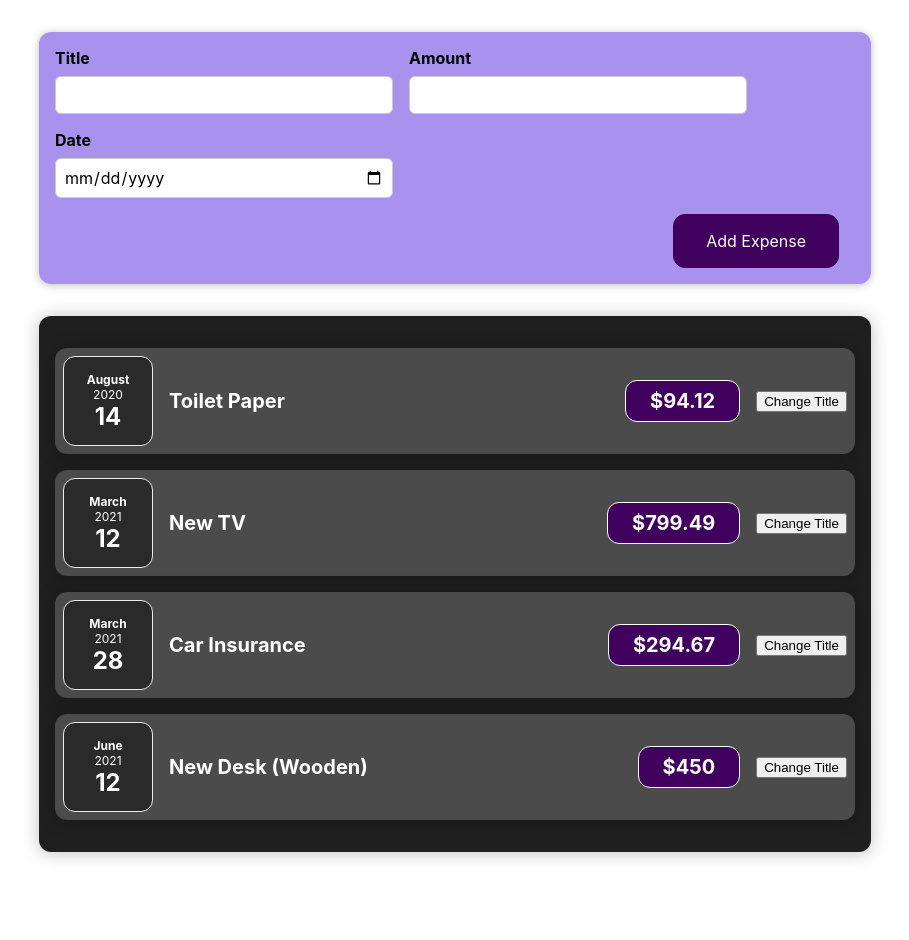
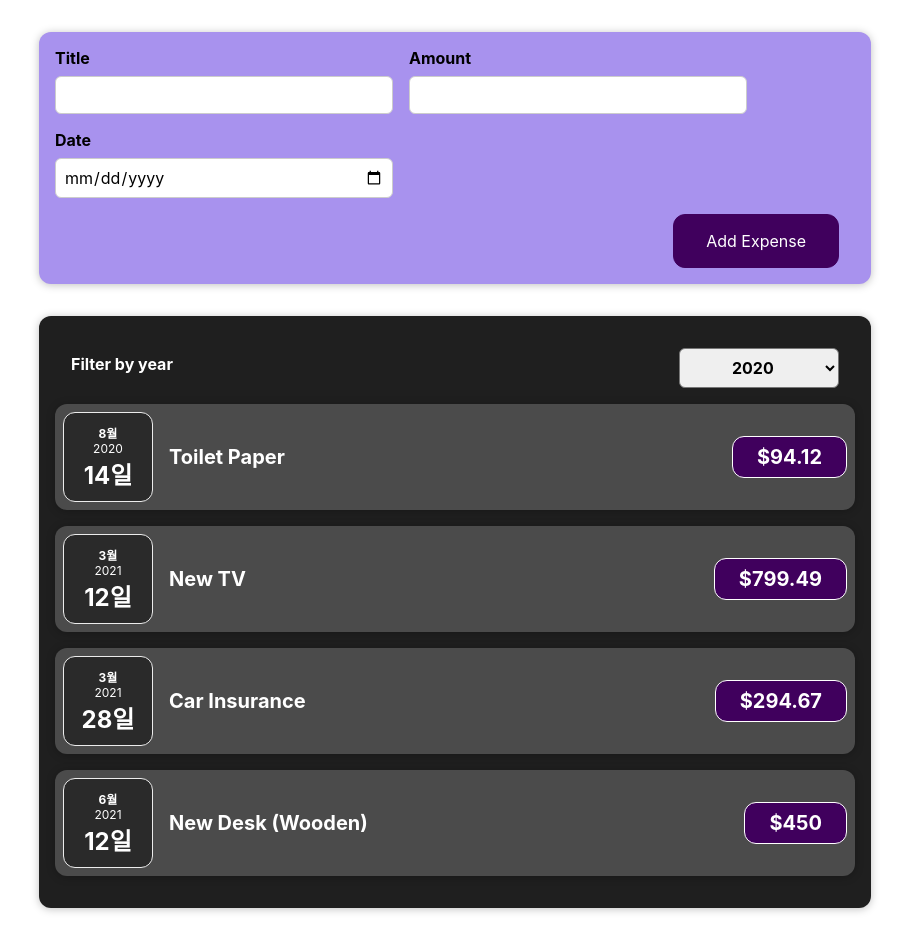
Before and after one commit to ljsToha/udemyReact_01_Expense, a React (Create React App) app: page / in a window 1280 px wide. Shown: the whole page, without its empty margins (185-1094 px from the left). Before the commit the page ends 884 px from the top, so only its background shows below. Built offline with nearby package versions, Linux system fonts and the light colour scheme.

Commit message:
완료_섹션 4: 리액트 State 및  이벤트 다루기
중요 내용
56. 이전 State에 의존하는 State 업데이트
 - setUserInput((prevState) => {return { ...prevState, enteredTitle: e.target.value };});
60. State 끌어올리기

```diff
--- a/src/App.js
+++ b/src/App.js
@@ -1,6 +1,6 @@
 import React from 'react';
+import Expenses from './components/Expenses/Expenses';
 import NewExpense from './components/NewExpense/NewExpense';
-import Expenses from './components/Expenses/Expenses';
 
 const App = () => {
   const expenses = [
@@ -25,17 +25,13 @@
     },
   ];
 
-  const addExpensHandler = (expense) => {
-    console.log('In App.js');
-    console.log(expenses);
+  const addExpenseHandler = (data) => {
+    console.log(data);
   };
   return (
     <div>
-      <NewExpense onAddExpense={addExpensHandler} />
+      <NewExpense onAddExpense={addExpenseHandler} />
       <Expenses items={expenses} />
-      {/* {expenses.map((n) => (
-        <ExpenseItem title={n.title} amount={n.amount} date={n.date} />
-      ))} */}
     </div>
   );
 };
--- a/src/components/Expenses/ExpenseDate.js
+++ b/src/components/Expenses/ExpenseDate.js
@@ -1,8 +1,9 @@
 import React from 'react';
 import './ExpenseDate.css';
+
 const ExpenseDate = (props) => {
-  const month = props.date.toLocaleString('en-US', { month: 'long' });
-  const day = props.date.toLocaleString('en-US', { day: '2-digit' });
+  const month = props.date.toLocaleString('ko-KR', { month: 'long' });
+  const day = props.date.toLocaleString('ko-KR', { day: '2-digit' });
   const year = props.date.getFullYear();
 
   return (
--- a/src/components/Expenses/ExpenseItem.js
+++ b/src/components/Expenses/ExpenseItem.js
@@ -1,21 +1,15 @@
-import React, { useState } from 'react';
+import React from 'react';
+import ExpenseDate from './ExpenseDate';
 import Card from '../UI/Card';
-import ExpenseDate from './ExpenseDate';
 import './ExpenseItem.css';
 
 const ExpenseItem = (props) => {
-  const [title, setTitle] = useState(props.title);
-  const clickHandler = () => {
-    setTitle('Updated!');
-    console.log(title);
-  };
   return (
     <Card className='expense-item'>
       <ExpenseDate date={props.date} />
       <div className='expense-item__description'>
-        <h2>{title}</h2>
+        <h2>{props.title}</h2>
         <div className='expense-item__price'>${props.amount}</div>
-        <button onClick={clickHandler}>Change Title</button>
       </div>
     </Card>
   );
--- a/src/components/Expenses/Expenses.js
+++ b/src/components/Expenses/Expenses.js
@@ -1,12 +1,19 @@
-import React from 'react';
-
+import React, { useState } from 'react';
 import Card from '../UI/Card';
 import ExpenseItem from './ExpenseItem';
+import ExpensesFilter from './ExpensesFilter';
 import './Expenses.css';
 
 const Expenses = (props) => {
+  const [filteredYear, setFilteredYear] = useState('2020');
+
+  const filterChangeHandler = (selectedYear) => {
+    setFilteredYear(selectedYear);
+  };
+
   return (
     <Card className='expenses'>
+      <ExpensesFilter selected={filteredYear} onChangeFilter={filterChangeHandler} />
       <ExpenseItem title={props.items[0].title} amount={props.items[0].amount} date={props.items[0].date} />
       <ExpenseItem title={props.items[1].title} amount={props.items[1].amount} date={props.items[1].date} />
       <ExpenseItem title={props.items[2].title} amount={props.items[2].amount} date={props.items[2].date} />
--- /dev/null
+++ b/src/components/Expenses/ExpensesFilter.css
@@ -0,0 +1,24 @@
+.expenses-filter {
+  color: white;
+  padding: 0 1rem;
+}
+
+.expenses-filter__control {
+  display: flex;
+  width: 100%;
+  align-items: center;
+  justify-content: space-between;
+  margin: 1rem 0;
+}
+
+.expenses-filter label {
+  font-weight: bold;
+  margin-bottom: 0.5rem;
+}
+
+.expenses-filter select {
+  font: inherit;
+  padding: 0.5rem 3rem;
+  font-weight: bold;
+  border-radius: 6px;
+}
--- /dev/null
+++ b/src/components/Expenses/ExpensesFilter.js
@@ -0,0 +1,23 @@
+import React from 'react';
+import './ExpensesFilter.css';
+
+const ExpensesFilter = (props) => {
+  const dropdownChangeHandler = (event) => {
+    props.onChangeFilter(event.target.value);
+  };
+  return (
+    <div className='expenses-filter'>
+      <div className='expenses-filter__control'>
+        <label>Filter by year</label>
+        <select value={props.selected} onChange={dropdownChangeHandler}>
+          <option value='2022'>2022</option>
+          <option value='2021'>2021</option>
+          <option value='2020'>2020</option>
+          <option value='2019'>2019</option>
+        </select>
+      </div>
+    </div>
+  );
+};
+
+export default ExpensesFilter;
--- a/src/components/NewExpense/ExpenseForm.js
+++ b/src/components/NewExpense/ExpenseForm.js
@@ -2,35 +2,29 @@
 import './ExpenseForm.css';
 
 const ExpenseForm = (props) => {
-  const [enteredTitle, setEnteredTitle] = useState('');
-  const [enteredAmount, setEnteredAmount] = useState('');
-  const [enteredDate, setEnteredDate] = useState('');
-  // const [userInput, setUserInput] = useState({
-  //   enteredTitle: '',
-  //   enteredAmount: '',
-  //   enteredDate: '',
-  // });
+  const [userInput, setUserInput] = useState({
+    enteredTitle: '',
+    enteredAmount: '',
+    enteredDate: '',
+  });
+  const { enteredTitle, enteredAmount, enteredDate } = userInput;
 
   const titleChangeHandler = (e) => {
-    setEnteredTitle(e.target.value);
-    // setUserInput({ ...userInput, enteredTitle: e.target.value });
-    // setUserInput((prevState) => {
-    //   return { ...prevState, enteredTitle: e.target.value };
-    // });
+    setUserInput((prevState) => {
+      return { ...prevState, enteredTitle: e.target.value };
+    });
   };
-  const AmountChangeHandler = (e) => {
-    setEnteredAmount(e.target.value);
-    // setUserInput({ ...userInput, enteredAmount: e.target.value });
-    // setUserInput((prevState) => {
-    //   return { ...prevState, enteredAmount: e.target.value };
-    // });
+
+  const amountChangeHandler = (e) => {
+    setUserInput((prevState) => {
+      return { ...prevState, enteredAmount: e.target.value };
+    });
   };
-  const DateChangeHandler = (e) => {
-    setEnteredDate(e.target.value);
-    // setUserInput({ ...userInput, enteredDate: e.target.value });
-    // setUserInput((prevState) => {
-    //   return { ...prevState, enteredDate: e.target.value };
-    // });
+
+  const dateChangeHandler = (e) => {
+    setUserInput((prevState) => {
+      return { ...prevState, enteredDate: e.target.value };
+    });
   };
 
   const submitHandler = (e) => {
@@ -41,10 +35,13 @@
       date: new Date(enteredDate),
     };
     props.onSaveExpenseData(expenseData);
-    setEnteredTitle('');
-    setEnteredAmount('');
-    setEnteredDate('');
+    setUserInput({
+      enteredTitle: '',
+      enteredAmount: '',
+      enteredDate: '',
+    });
   };
+
   return (
     <form onSubmit={submitHandler}>
       <div className='new-expense__controls'>
@@ -54,11 +51,11 @@
         </div>
         <div className='new-expense__control'>
           <label>Amount</label>
-          <input type='number' value={enteredAmount} min='0.01' step='0.01' onChange={AmountChangeHandler} />
+          <input type='number' min='0.01' step='0.01' value={enteredAmount} onChange={amountChangeHandler} />
         </div>
         <div className='new-expense__control'>
           <label>Date</label>
-          <input type='date' value={enteredDate} min='2019-01-01' max='2022-12-31' onChange={DateChangeHandler} />
+          <input type='date' min='2019-01-01' max='2022-12-31' value={enteredDate} onChange={dateChangeHandler} />
         </div>
       </div>
       <div className='new-expense__actions'>
--- a/src/components/NewExpense/NewExpense.js
+++ b/src/components/NewExpense/NewExpense.js
@@ -3,13 +3,14 @@
 import './NewExpense.css';
 
 const NewExpense = (props) => {
-  const saveExpenseDataHandler = (enterdExpenseData) => {
+  const saveExpenseDataHandler = (enteredExpenseData) => {
     const expenseData = {
-      ...enterdExpenseData,
+      ...enteredExpenseData,
       id: Math.random().toString(),
     };
     props.onAddExpense(expenseData);
   };
+
   return (
     <div className='new-expense'>
       <ExpenseForm onSaveExpenseData={saveExpenseDataHandler} />
--- a/src/components/UI/Card.css
+++ b/src/components/UI/Card.css
@@ -1,4 +1,4 @@
 .card {
   border-radius: 12px;
-  box-shadow: 0 1px 18px rgba(0, 0, 0, 0.25);
+  box-shadow: 0 1px 8px rgba(0, 0, 0, 0.25);
 }
--- a/src/components/UI/Card.js
+++ b/src/components/UI/Card.js
@@ -1,7 +1,9 @@
 import React from 'react';
 import './Card.css';
+
 const Card = (props) => {
   const classes = 'card ' + props.className;
+
   return <div className={classes}>{props.children}</div>;
 };
 
```
